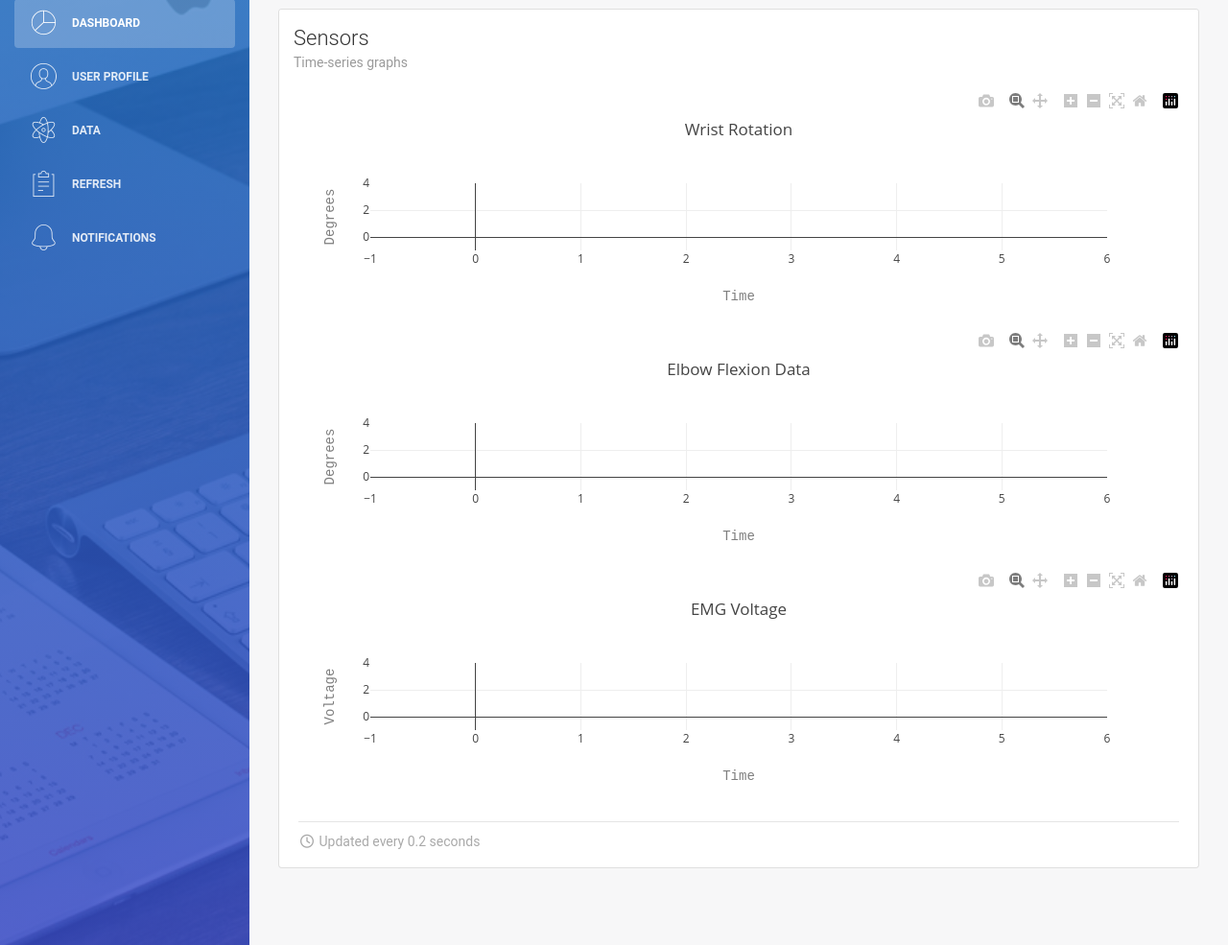
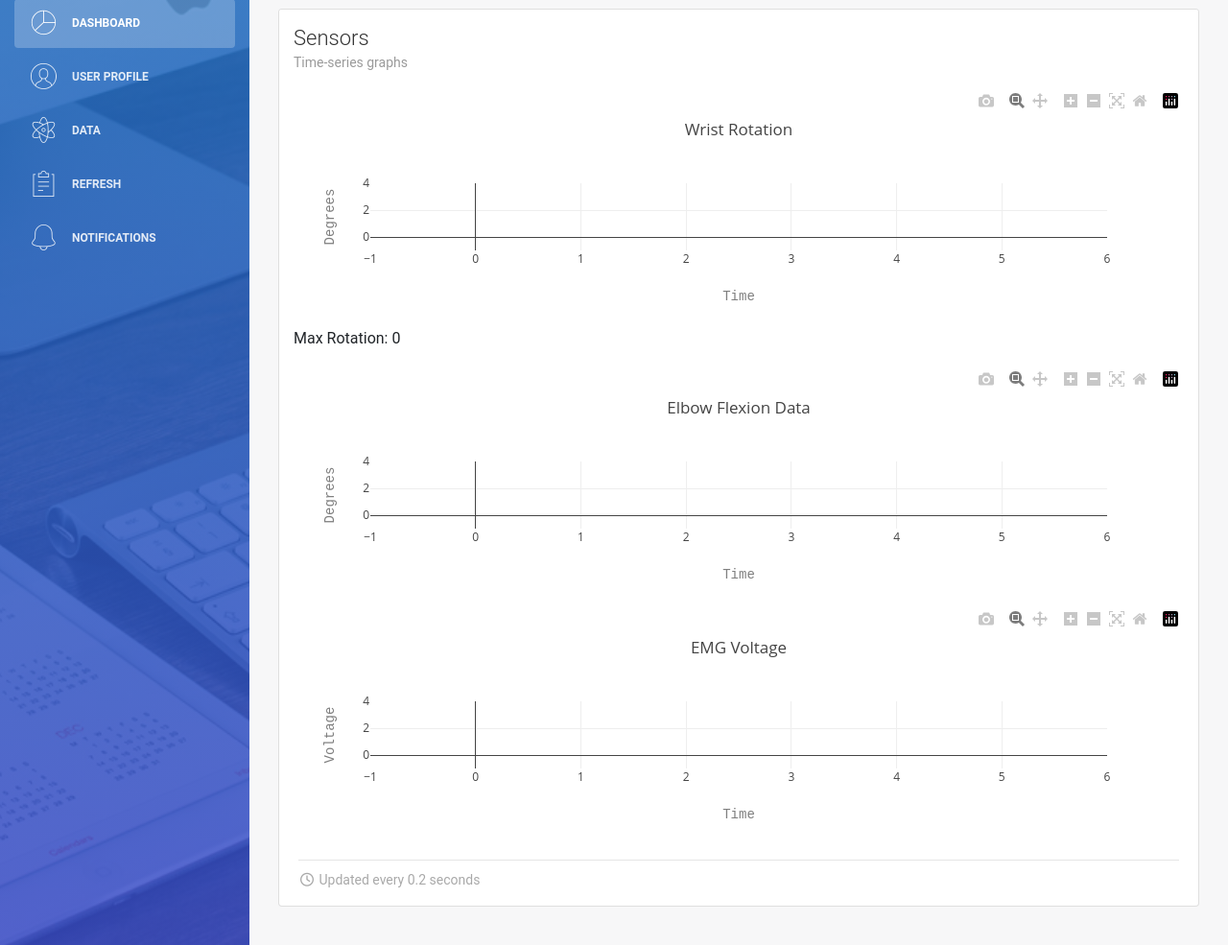
Before and after one commit to vinayksk/kynetech, a Flask app: page / in a window 1280 px wide. Shown: the part 82-1067 px from the top of the page at 96% size. Run offline with Flask 2, Linux system fonts and the light colour scheme; data that the repository does not hold is empty; some libraries are stand-ins or nearby versions.

Commit message:
Update wrist_rotation

```diff
--- a/templates/index.html
+++ b/templates/index.html
@@ -28,6 +28,7 @@
     <script src="https://cdn.plot.ly/plotly-latest.min.js"></script>
     <!-- https://plot.ly/javascript/streaming/ -->
     <script src="{{url_for('static', filename='he.js')}}"></script>
+    <script src="https://code.jquery.com/jquery-3.3.1.min.js"   integrity="sha256-FgpCb/KJQlLNfOu91ta32o/NMZxltwRo8QtmkMRdAu8="   crossorigin="anonymous"></script>
 </head>
 
 <body>
@@ -143,6 +144,9 @@
                                 </div>
                                 <div class="card-body ">
                                       <div id="wrist_graph"></div>
+                                            <div id="wrist_statistics">
+                                                <p id="wrist_max_rotation">Max Rotation: </p>
+                                            </div>
                                       <div id="elbow_graph"></div>
                                       <div id="emg_graph"></div>
                                 </div>
@@ -350,6 +354,17 @@ function rand0() {
 
    }
 
+var largest_rotation = 0;
+$(document).ready(function() {
+    function set_new_value() {
+        $('#wrist_max_rotation').text("Max Rotation: ".concat(largest_rotation));
+        if (rand0() > largest_rotation) {
+            largest_rotation = rand0();
+        }
+    }
+    var inst = setInterval(set_new_value, 1000);
+});
+
 ////////Global PLOT Values///////
 var plot_height = 250;
 
```
